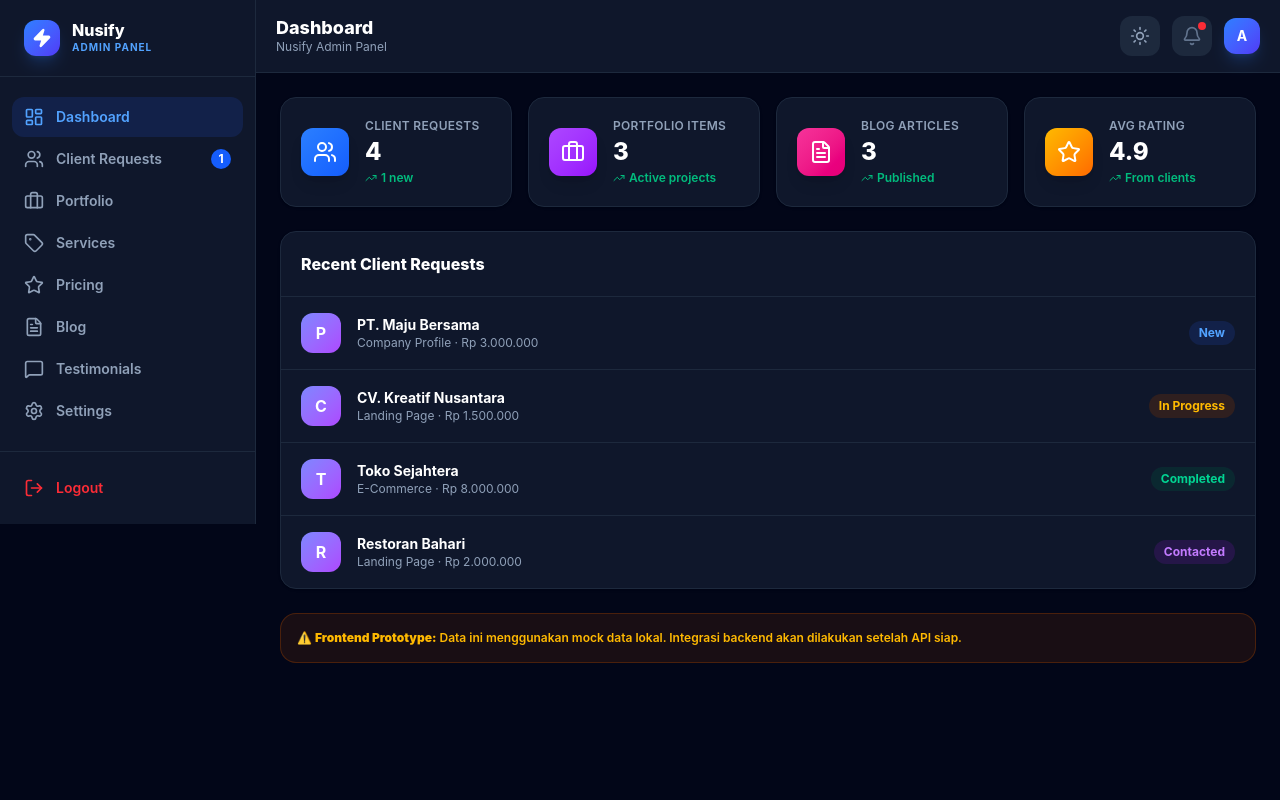
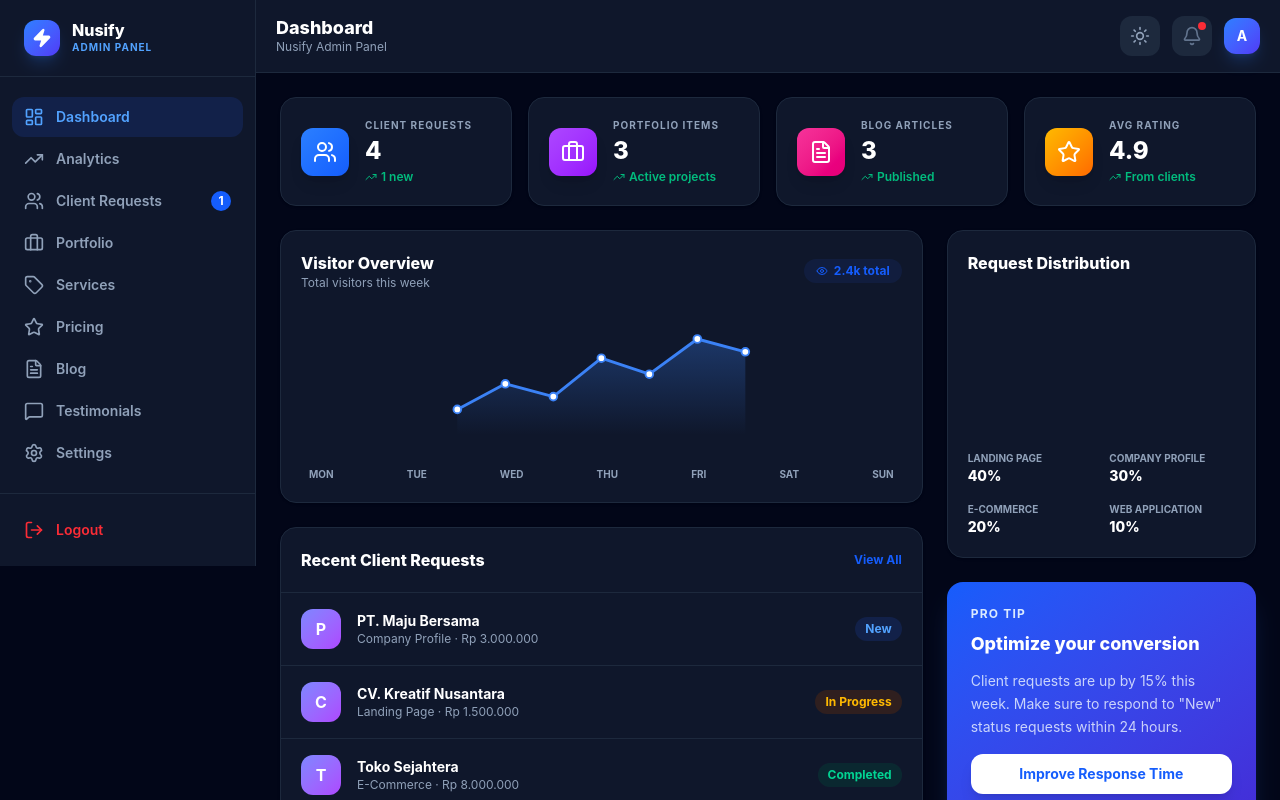
Before and after one commit to raflyhr/website-agensi, a React (Vite) app in the folder Nusify/: page /admin in a window 1280 px wide. Shown: the top 800 px of the page. Built offline with nearby package versions, Linux system fonts and the light colour scheme.

Commit message:
feat: add dashboard analytics with SVG charts and new analytics section

```diff
--- a/Nusify/src/pages/AdminDashboard.tsx
+++ b/Nusify/src/pages/AdminDashboard.tsx
@@ -120,6 +120,74 @@ const Field = ({ label, children }: { label: string; children: React.ReactNode }
 
 const inputCls = "w-full px-4 py-2.5 bg-slate-50 dark:bg-slate-800 border border-slate-200 dark:border-slate-700 rounded-xl text-slate-900 dark:text-white placeholder-slate-400 focus:outline-none focus:ring-2 focus:ring-blue-500/50 focus:border-blue-500 transition-all text-sm";
 
+// ─────────────── CHART COMPONENTS ───────────────
+const BarChart = ({ data, color }: { data: number[], color: string }) => {
+  const max = Math.max(...data);
+  return (
+    <div className="flex items-end gap-1.5 h-32 w-full px-2">
+      {data.map((val, i) => (
+        <div key={i} className="flex-1 flex flex-col items-center gap-1 group">
+          <div
+            className={`w-full rounded-t-md transition-all duration-500 group-hover:opacity-80 ${color}`}
+            style={{ height: `${(val / max) * 100}%` }}
+          >
+            <div className="opacity-0 group-hover:opacity-100 absolute -top-8 left-1/2 -translate-x-1/2 bg-slate-800 text-white text-[10px] py-1 px-2 rounded whitespace-nowrap pointer-events-none transition-opacity">
+              {val}
+            </div>
+          </div>
+        </div>
+      ))}
+    </div>
+  );
+};
+
+const LineChart = ({ data, color }: { data: number[], color: string }) => {
+  const max = Math.max(...data);
+  const width = 300;
+  const height = 100;
+  const points = data.map((val, i) => {
+    const x = (i / (data.length - 1)) * width;
+    const y = height - (val / max) * height;
+    return `${x},${y}`;
+  }).join(' ');
+
+  return (
+    <div className="w-full h-32 px-2 py-4">
+      <svg viewBox={`0 0 ${width} ${height}`} className="w-full h-full overflow-visible">
+        <defs>
+          <linearGradient id="lineGradient" x1="0" y1="0" x2="0" y2="1">
+            <stop offset="0%" stopColor={color} stopOpacity="0.3" />
+            <stop offset="100%" stopColor={color} stopOpacity="0" />
+          </linearGradient>
+        </defs>
+        <path
+          d={`M ${points} L ${width},${height} L 0,${height} Z`}
+          fill="url(#lineGradient)"
+        />
+        <polyline
+          fill="none"
+          stroke={color}
+          strokeWidth="3"
+          strokeLinecap="round"
+          strokeLinejoin="round"
+          points={points}
+          className="transition-all duration-1000 ease-out"
+          style={{ strokeDasharray: 1000, strokeDashoffset: 0 }}
+        />
+        {data.map((val, i) => {
+          const x = (i / (data.length - 1)) * width;
+          const y = height - (val / max) * height;
+          return (
+            <circle key={i} cx={x} cy={y} r="4" fill="white" stroke={color} strokeWidth="2" className="cursor-pointer">
+              <title>{val}</title>
+            </circle>
+          );
+        })}
+      </svg>
+    </div>
+  );
+};
+
 // ─────────────── SECTIONS ───────────────
 
 // Dashboard Overview
@@ -136,25 +204,47 @@ const DashboardOverview = ({ clients, portfolio, posts }: { clients: Client[]; p
       <div className="grid grid-cols-1 sm:grid-cols-2 xl:grid-cols-4 gap-4">
         {stats.map(({ label, value, change, icon: Icon, color }) => (
           <div key={label} className="bg-white dark:bg-slate-900 rounded-2xl p-5 shadow-sm border border-slate-100 dark:border-slate-800 flex items-center gap-4">
-            <div className={`w-12 h-12 rounded-xl bg-gradient-to-br ${color} flex items-center justify-center shadow-lg shrink-0`}>
+            <div className={`w-12 h-12 rounded-xl bg-linear-to-br ${color} flex items-center justify-center shadow-lg shrink-0`}>
               <Icon className="text-white w-6 h-6" />
             </div>
             <div>
-              <p className="text-xs font-semibold text-slate-500 dark:text-slate-400 uppercase tracking-wide">{label}</p>
+              <p className="text-[10px] font-bold text-slate-500 dark:text-slate-400 uppercase tracking-widest">{label}</p>
               <p className="text-2xl font-extrabold text-slate-900 dark:text-white mt-0.5">{value}</p>
               <p className="text-xs font-semibold text-emerald-500 flex items-center gap-1 mt-0.5"><TrendingUp className="w-3 h-3" /> {change}</p>
             </div>
           </div>
         ))}
       </div>
+
+      <div className="grid grid-cols-1 lg:grid-cols-3 gap-6">
+        <div className="lg:col-span-2 space-y-6">
+          <div className="bg-white dark:bg-slate-900 rounded-2xl shadow-sm border border-slate-100 dark:border-slate-800 p-5">
+            <div className="flex items-center justify-between mb-8">
+              <div>
+                <h2 className="text-base font-extrabold text-slate-900 dark:text-white">Visitor Overview</h2>
+                <p className="text-xs text-slate-500 dark:text-slate-400">Total visitors this week</p>
+              </div>
+              <div className="flex items-center gap-2">
+                <span className="flex items-center gap-1.5 text-xs font-bold text-blue-600 bg-blue-50 dark:bg-blue-900/20 px-3 py-1 rounded-full"><Eye className="w-3 h-3" /> 2.4k total</span>
+              </div>
+            </div>
+            <LineChart data={[400, 800, 600, 1200, 950, 1500, 1300]} color="#3b82f6" />
+            <div className="flex items-center justify-between mt-4 px-2">
+              {['Mon', 'Tue', 'Wed', 'Thu', 'Fri', 'Sat', 'Sun'].map(day => (
+                <span key={day} className="text-[10px] font-bold text-slate-400 uppercase">{day}</span>
+              ))}
+            </div>
+          </div>
+
           <div className="bg-white dark:bg-slate-900 rounded-2xl shadow-sm border border-slate-100 dark:border-slate-800">
             <div className="p-5 border-b border-slate-100 dark:border-slate-800 flex items-center justify-between">
               <h2 className="text-base font-extrabold text-slate-900 dark:text-white">Recent Client Requests</h2>
+              <button className="text-xs font-bold text-blue-600 hover:text-blue-700">View All</button>
             </div>
             <div className="divide-y divide-slate-100 dark:divide-slate-800">
               {recent.map(c => (
                 <div key={c.id} className="flex items-center gap-4 px-5 py-4">
-              <div className="w-10 h-10 rounded-xl bg-gradient-to-br from-indigo-400 to-purple-500 flex items-center justify-center text-white font-bold shrink-0">
+                  <div className="w-10 h-10 rounded-xl bg-linear-to-br from-indigo-400 to-purple-500 flex items-center justify-center text-white font-bold shrink-0">
                     {c.name.charAt(0)}
                   </div>
                   <div className="flex-1 min-w-0">
@@ -166,6 +256,36 @@ const DashboardOverview = ({ clients, portfolio, posts }: { clients: Client[]; p
               ))}
             </div>
           </div>
+        </div>
+
+        <div className="space-y-6">
+          <div className="bg-white dark:bg-slate-900 rounded-2xl shadow-sm border border-slate-100 dark:border-slate-800 p-5">
+            <h2 className="text-base font-extrabold text-slate-900 dark:text-white mb-6">Request Distribution</h2>
+            <BarChart data={[4, 8, 3, 6, 9]} color="bg-indigo-500" />
+            <div className="grid grid-cols-2 gap-4 mt-6">
+              {[
+                { label: 'Landing Page', val: '40%' },
+                { label: 'Company Profile', val: '30%' },
+                { label: 'E-Commerce', val: '20%' },
+                { label: 'Web Application', val: '10%' },
+              ].map(item => (
+                <div key={item.label}>
+                  <p className="text-[10px] text-slate-400 font-bold uppercase truncate">{item.label}</p>
+                  <p className="text-sm font-extrabold text-slate-900 dark:text-white">{item.val}</p>
+                </div>
+              ))}
+            </div>
+          </div>
+
+          <div className="bg-linear-to-br from-blue-600 to-indigo-700 rounded-2xl p-6 text-white shadow-xl shadow-blue-500/20">
+            <p className="text-xs font-bold text-blue-100 uppercase tracking-widest mb-2">Pro Tip</p>
+            <h3 className="text-lg font-extrabold mb-3">Optimize your conversion</h3>
+            <p className="text-sm text-blue-50 mb-4 opacity-80 leading-relaxed">Client requests are up by 15% this week. Make sure to respond to "New" status requests within 24 hours.</p>
+            <button className="w-full bg-white text-blue-600 py-2.5 rounded-xl font-bold text-sm shadow-lg hover:bg-blue-50 transition-colors">Improve Response Time</button>
+          </div>
+        </div>
+      </div>
+
       <div className="bg-amber-50 dark:bg-amber-900/20 border border-amber-200 dark:border-amber-800/40 rounded-2xl p-4">
         <p className="text-xs font-semibold text-amber-700 dark:text-amber-400">
           ⚠️ <strong>Frontend Prototype:</strong> Data ini menggunakan mock data lokal. Integrasi backend akan dilakukan setelah API siap.
@@ -558,6 +678,69 @@ const TestimonialsSection = ({ items, setItems }: { items: Testimonial[]; setIte
   );
 };
 
+// Analytics Section
+const AnalyticsSection = () => {
+  return (
+    <div className="space-y-6">
+      <SectionHeader title="Dashboard Analytics" subtitle="Statistik performa website dan konversi client" />
+
+      <div className="grid grid-cols-1 lg:grid-cols-2 gap-6">
+        <div className="bg-white dark:bg-slate-900 rounded-2xl border border-slate-100 dark:border-slate-800 shadow-sm p-6">
+          <h3 className="text-lg font-extrabold text-slate-900 dark:text-white mb-6">Client Response Trend</h3>
+          <div className="h-64">
+            <LineChart data={[2, 5, 3, 9, 6, 12, 10, 15, 11, 18]} color="#8b5cf6" />
+          </div>
+          <div className="flex items-center justify-between mt-4 text-[10px] font-bold text-slate-400 uppercase">
+            <span>Jan</span><span>Feb</span><span>Mar</span><span>Apr</span><span>May</span><span>Jun</span><span>Jul</span><span>Aug</span><span>Sep</span><span>Oct</span>
+          </div>
+        </div>
+
+        <div className="bg-white dark:bg-slate-900 rounded-2xl border border-slate-100 dark:border-slate-800 shadow-sm p-6">
+          <h3 className="text-lg font-extrabold text-slate-900 dark:text-white mb-6">New vs Completed Projects</h3>
+          <div className="h-64 flex items-end gap-3 px-4">
+            <div className="flex-1 flex flex-col gap-1 items-center">
+              <div className="w-full bg-blue-500 rounded-t-lg h-32"></div>
+              <div className="w-full bg-emerald-500 rounded-t-lg h-40"></div>
+              <span className="text-[10px] font-bold text-slate-400 mt-2">WEEK 1</span>
+            </div>
+            <div className="flex-1 flex flex-col gap-1 items-center">
+              <div className="w-full bg-blue-500 rounded-t-lg h-48"></div>
+              <div className="w-full bg-emerald-500 rounded-t-lg h-36"></div>
+              <span className="text-[10px] font-bold text-slate-400 mt-2">WEEK 2</span>
+            </div>
+            <div className="flex-1 flex flex-col gap-1 items-center">
+              <div className="w-full bg-blue-500 rounded-t-lg h-56"></div>
+              <div className="w-full bg-emerald-500 rounded-t-lg h-52"></div>
+              <span className="text-[10px] font-bold text-slate-400 mt-2">WEEK 3</span>
+            </div>
+          </div>
+          <div className="flex justify-center gap-6 mt-6">
+            <div className="flex items-center gap-2"><div className="w-3 h-3 rounded bg-blue-500" /> <span className="text-xs font-bold text-slate-600 dark:text-slate-300">New Requests</span></div>
+            <div className="flex items-center gap-2"><div className="w-3 h-3 rounded bg-emerald-500" /> <span className="text-xs font-bold text-slate-600 dark:text-slate-300">Completed</span></div>
+          </div>
+        </div>
+      </div>
+
+      <div className="grid grid-cols-1 md:grid-cols-3 gap-6">
+        {[
+          { label: 'Conversion Rate', val: '12.4%', sub: '+2.1% from last month', icon: TrendingUp, color: 'text-emerald-500' },
+          { label: 'Avg Project Budget', val: 'Rp 4.2M', sub: 'Based on last 10 deals', icon: Briefcase, color: 'text-blue-500' },
+          { label: 'User Retention', val: '88%', sub: 'Returning visitors', icon: Users, color: 'text-purple-500' },
+        ].map(card => (
+          <div key={card.label} className="bg-white dark:bg-slate-900 rounded-2xl border border-slate-100 dark:border-slate-800 shadow-sm p-6 leading-none">
+            <div className="flex items-center justify-between mb-4">
+              <p className="text-[10px] font-bold text-slate-500 uppercase tracking-widest">{card.label}</p>
+              <card.icon className={`w-5 h-5 ${card.color}`} />
+            </div>
+            <p className="text-2xl font-extrabold text-slate-900 dark:text-white mb-2">{card.val}</p>
+            <p className="text-xs font-semibold text-slate-400">{card.sub}</p>
+          </div>
+        ))}
+      </div>
+    </div>
+  );
+};
+
 // Settings
 const SettingsSection = ({
   settings, setSettings, isDark, setIsDark,
@@ -635,10 +818,11 @@ const SettingsSection = ({
 };
 
 // ─────────────── MAIN DASHBOARD ───────────────
-type Section = 'dashboard' | 'clients' | 'portfolio' | 'services' | 'pricing' | 'blog' | 'testimonials' | 'settings';
+type Section = 'dashboard' | 'analytics' | 'clients' | 'portfolio' | 'services' | 'pricing' | 'blog' | 'testimonials' | 'settings';
 
 const navItems: { id: Section; label: string; icon: React.FC<{ className?: string }> }[] = [
   { id: 'dashboard', label: 'Dashboard', icon: LayoutDashboard },
+  { id: 'analytics', label: 'Analytics', icon: TrendingUp },
   { id: 'clients', label: 'Client Requests', icon: Users },
   { id: 'portfolio', label: 'Portfolio', icon: Briefcase },
   { id: 'services', label: 'Services', icon: Tag },
@@ -680,6 +864,7 @@ const AdminDashboard = () => {
   const renderSection = () => {
     switch (active) {
       case 'dashboard': return <DashboardOverview clients={clients} portfolio={portfolio} posts={blog} />;
+      case 'analytics': return <AnalyticsSection />;
       case 'clients': return <ClientRequests clients={clients} setClients={setClients} />;
       case 'portfolio': return <PortfolioSection items={portfolio} setItems={setPortfolio} />;
       case 'services': return <ServicesSection items={services} setItems={setServices} />;
```
Lines whose indentation alone changed are shown as unchanged.
